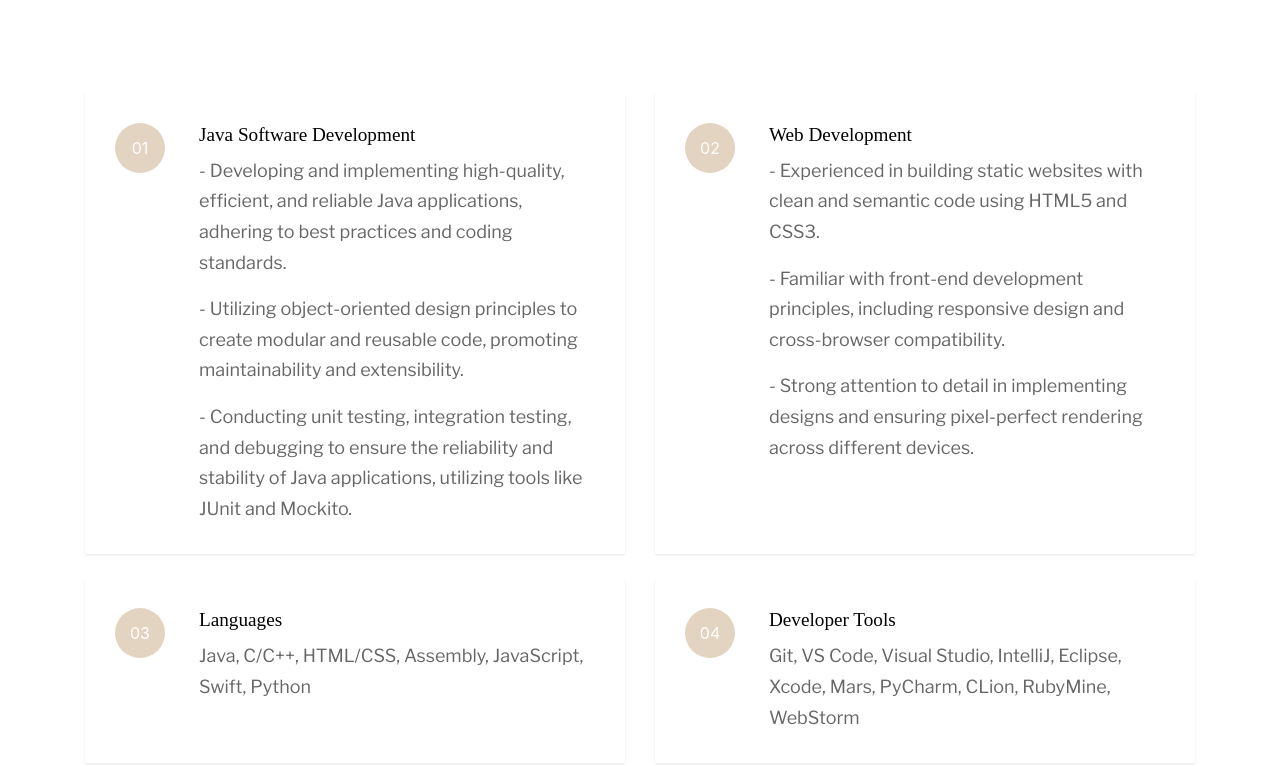
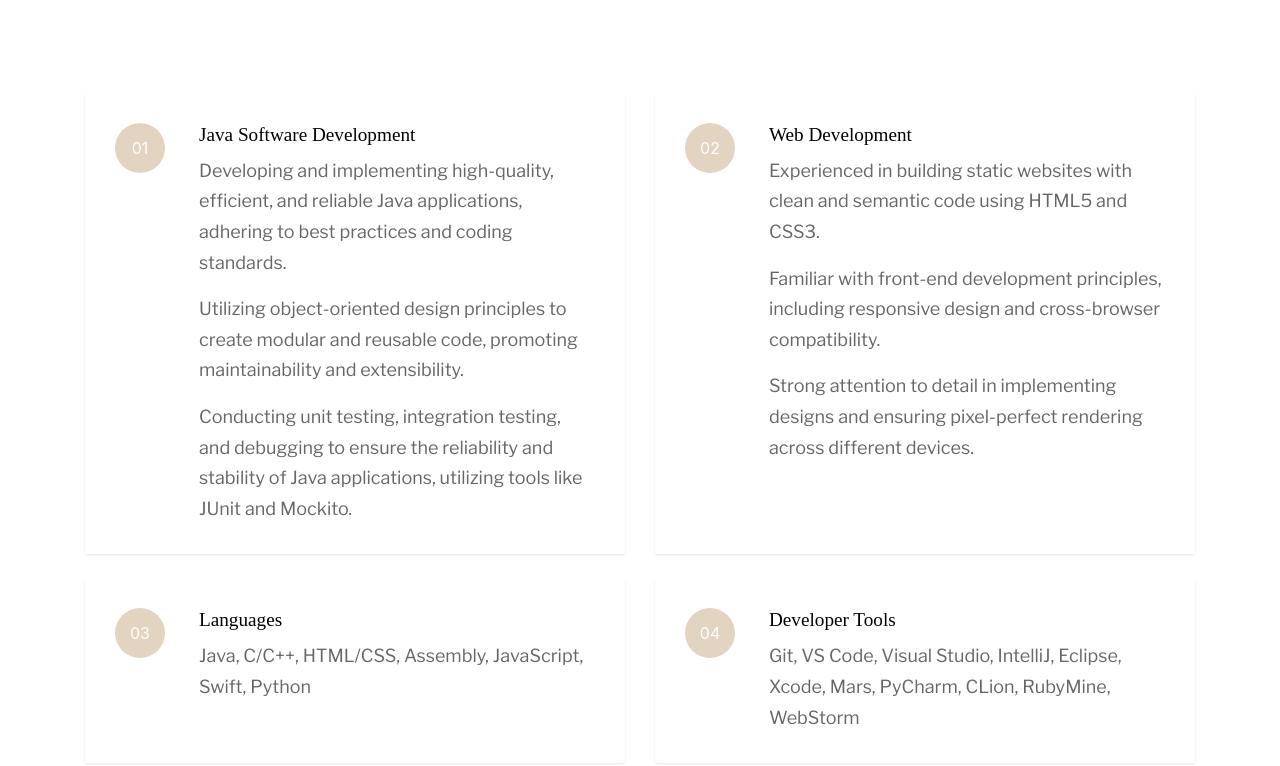
Before and after one commit to ArmanAtwal/portfolio-website, a plain HTML site: page index.html in a window 1280 px wide. Shown: the part 1993-2759 px from the top of the page. Drawn offline with nearby package versions, Linux system fonts and the light colour scheme; files whose address does not match are found by name; a web font is replaced by a local one.

Commit message:
Update index.html

```diff
--- a/index.html
+++ b/index.html
@@ -172,9 +172,9 @@
               <div class="service-number mr-4"><span>01</span></div>
               <div class="service-about">
                 <h3>Java Software Development</h3>
-                <p>- Developing and implementing high-quality, efficient, and reliable Java applications, adhering to best practices and coding standards.</p>
-                <p>- Utilizing object-oriented design principles to create modular and reusable code, promoting maintainability and extensibility.</p>
-                <p>- Conducting unit testing, integration testing, and debugging to ensure the reliability and stability of Java applications, utilizing tools like JUnit and Mockito.</p>
+                <p> Developing and implementing high-quality, efficient, and reliable Java applications, adhering to best practices and coding standards.</p>
+                <p> Utilizing object-oriented design principles to create modular and reusable code, promoting maintainability and extensibility.</p>
+                <p> Conducting unit testing, integration testing, and debugging to ensure the reliability and stability of Java applications, utilizing tools like JUnit and Mockito.</p>
               </div>
             </div>
           </div>
@@ -184,9 +184,9 @@
               <div class="service-number mr-4"><span>02</span></div>
               <div class="service-about">
                 <h3>Web Development</h3>
-                <p>- Experienced in building static websites with clean and semantic code using HTML5 and CSS3.</p>
-                <p>- Familiar with front-end development principles, including responsive design and cross-browser compatibility.</p>
-                <p>- Strong attention to detail in implementing designs and ensuring pixel-perfect rendering across different devices.</p>
+                <p> Experienced in building static websites with clean and semantic code using HTML5 and CSS3.</p>
+                <p> Familiar with front-end development principles, including responsive design and cross-browser compatibility.</p>
+                <p> Strong attention to detail in implementing designs and ensuring pixel-perfect rendering across different devices.</p>
               </div>
             </div>
           </div>
```
